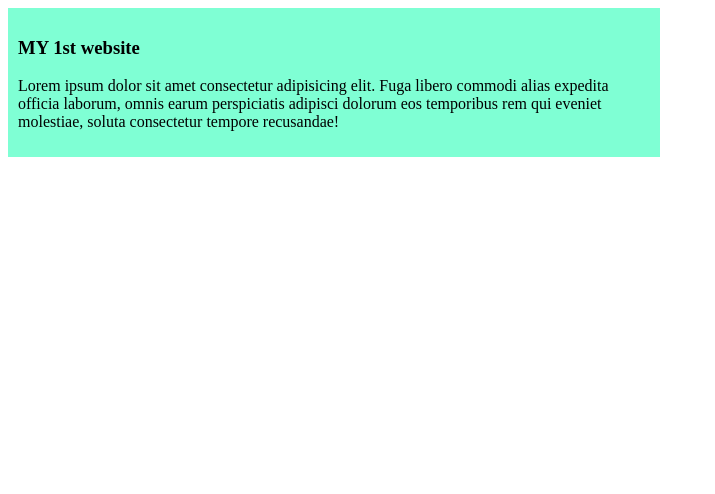
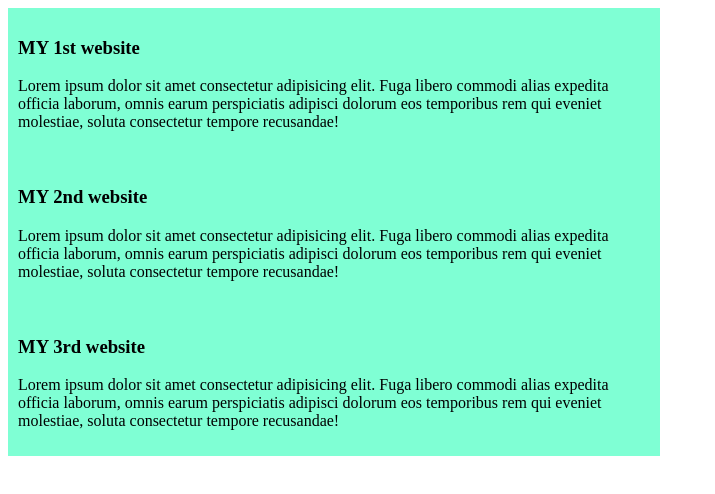
Before and after one commit to Shafi2008933467/my-simple-website-1, a plain HTML site: page index.html in a window 1280 px wide. Shown: the whole page, without its empty margins (0-715 px from the left). Drawn offline with Linux system fonts and the light colour scheme.

Commit message:
added the second and third blog

```diff
--- a/index.html
+++ b/index.html
@@ -11,6 +11,14 @@
         <h3>MY 1st website</h3>
         <p>Lorem ipsum dolor sit amet consectetur adipisicing elit. Fuga libero commodi alias expedita officia laborum, omnis earum perspiciatis adipisci dolorum eos temporibus rem qui eveniet molestiae, soluta consectetur tempore recusandae!</p>
     </div>
+    <div>
+        <h3>MY 2nd website</h3>
+        <p>Lorem ipsum dolor sit amet consectetur adipisicing elit. Fuga libero commodi alias expedita officia laborum, omnis earum perspiciatis adipisci dolorum eos temporibus rem qui eveniet molestiae, soluta consectetur tempore recusandae!</p>
+    </div>
+    <div>
+        <h3>MY 3rd website</h3>
+        <p>Lorem ipsum dolor sit amet consectetur adipisicing elit. Fuga libero commodi alias expedita officia laborum, omnis earum perspiciatis adipisci dolorum eos temporibus rem qui eveniet molestiae, soluta consectetur tempore recusandae!</p>
+    </div>
 
 </body>
 </html>
```
